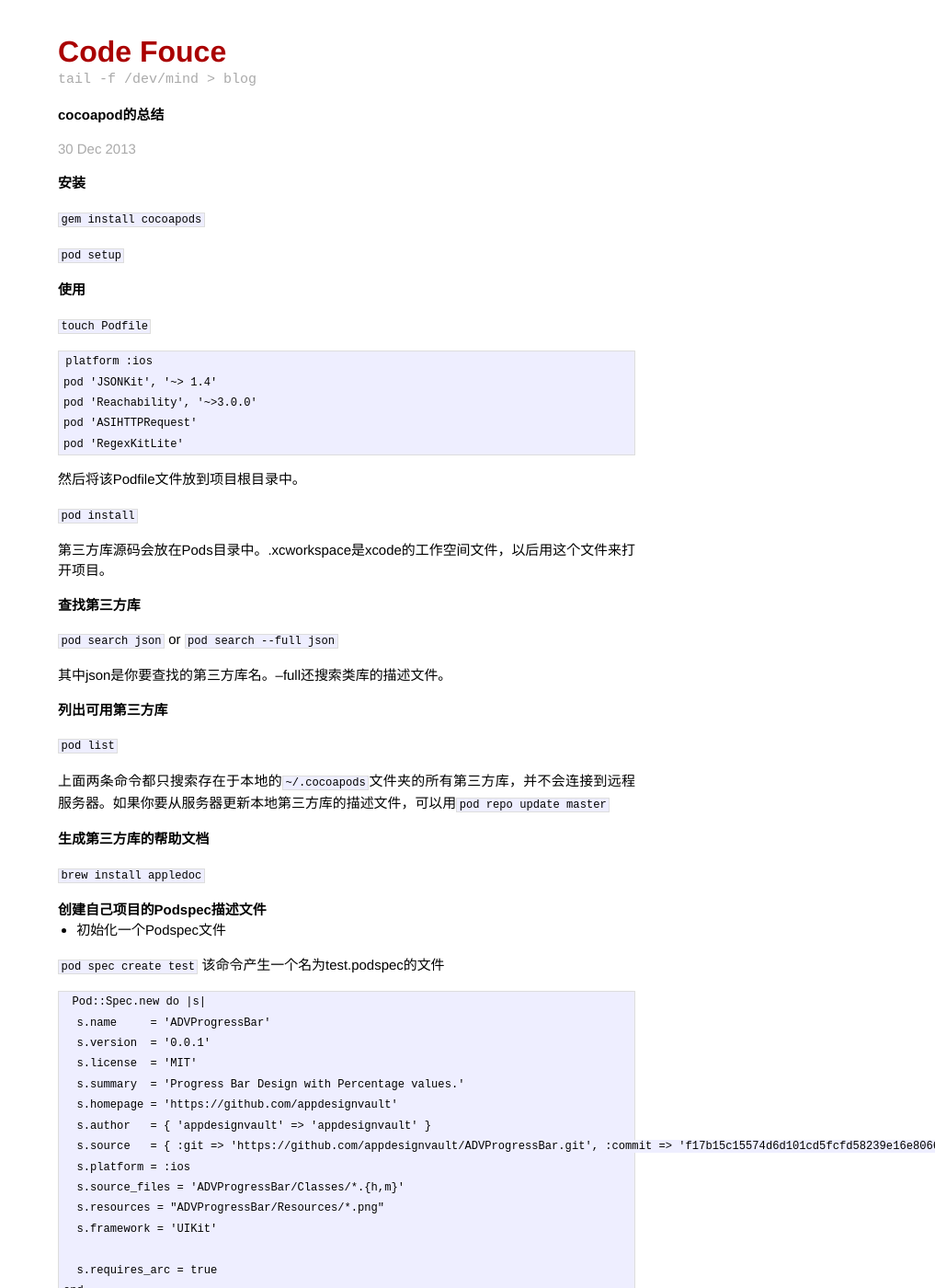
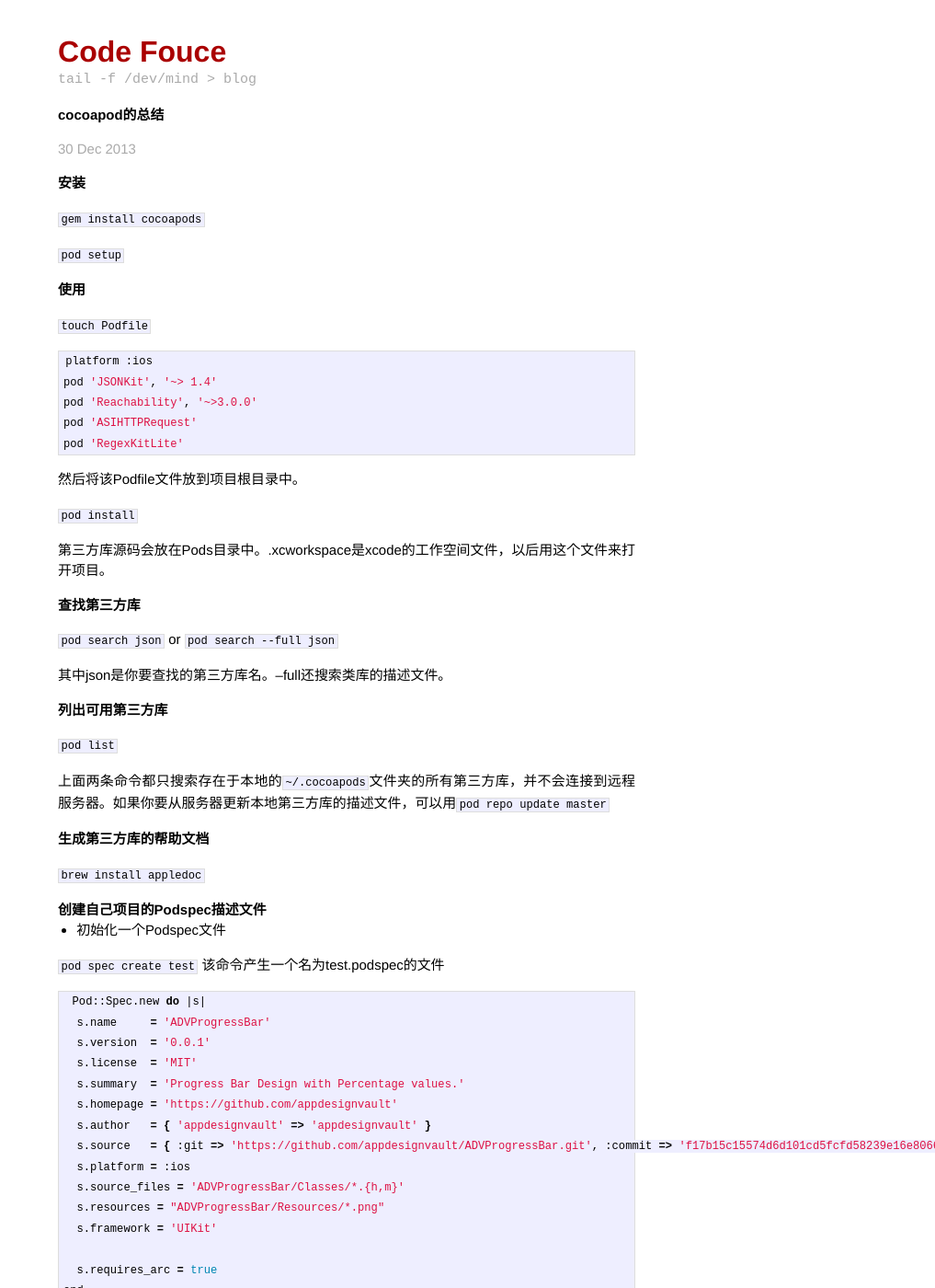
Before and after one commit to jseanj/jseanj.github.com, a Jekyll site: the page built from _posts/2013-12-30-cocoapod.md, in a window 1280 px wide and 1400 px high. Shown: the whole window at 92% size, without its empty margins (263-1280 px from the left). Built offline with Jekyll 4.4.1, drawn with Linux system fonts in a browser that asks for light colours; Markdown is read by kramdown in place of the engine named in the settings.

Commit message:
调整格式

````diff
--- a/_posts/2013-12-30-cocoapod.md
+++ b/_posts/2013-12-30-cocoapod.md
@@ -12,13 +12,13 @@ categories: jekyll update
 
 ## 使用
 `touch Podfile`
-```
+{% highlight bash %}
 platform :ios
 pod 'JSONKit', '~> 1.4'
 pod 'Reachability', '~>3.0.0'
 pod 'ASIHTTPRequest'
 pod 'RegexKitLite'
-```
+{% endhighlight %}
 然后将该Podfile文件放到项目根目录中。
 
 `pod install`
@@ -44,7 +44,7 @@ or `pod search --full json`
 
  `pod spec create test`
  该命令产生一个名为test.podspec的文件
- ```
+ {% highlight bash %}
  Pod::Spec.new do |s|
   s.name     = 'ADVProgressBar'
   s.version  = '0.0.1'
@@ -60,7 +60,7 @@ or `pod search --full json`
 
   s.requires_arc = true
 end
- ```
+ {% endhighlight %}
  `s.name` 声明库的名称
 
  `s.summary` 库的说明文档
````
